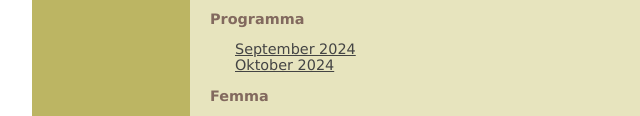
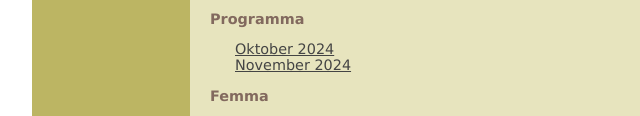
Before and after one commit to arnowi/arnowi.github.io, a plain HTML site: page Marina/workshops.html in a window 1280 px wide. Shown: the part 684-800 px from the top of the page, 233-873 px from the left. Drawn offline with Linux system fonts and the light colour scheme.

Commit message:
workshop Novemeber 2024

```diff
--- a/Marina/workshops.html
+++ b/Marina/workshops.html
@@ -88,8 +88,8 @@ function fix_menu() {
 		<p>
     </p>
     <p>
-        <a href="workshops/workshop met Marina september 2024.pdf">September 2024</a><br />
         <a href="workshops/Workshops met Marina oktober 2024.pdf">Oktober 2024</a><br />
+        <a href="workshops/workshops met Marina november 2024 kleurkeuze.pdf">November 2024</a><br />
 	</p>
     <h2>Femma</h2>
     <p>
@@ -97,6 +97,7 @@ function fix_menu() {
     </p>
 		<h2>Archief</h3>
 		<p>
+            <a href="workshops/workshop met Marina september 2024.pdf">September 2024</a><br />
             <a href="workshops/Workshop met Marina Mei 2024.pdf">Mei 2024</a><br />
             <a href="workshops/Workshops met Marina April 2024.pdf">April 2024</a><br />
             <a href="workshops/Workshops met Marina maart 2024 pasen.pdf">Maart 2024</a><br />
```
Also changed, not shown: 1 other file.
